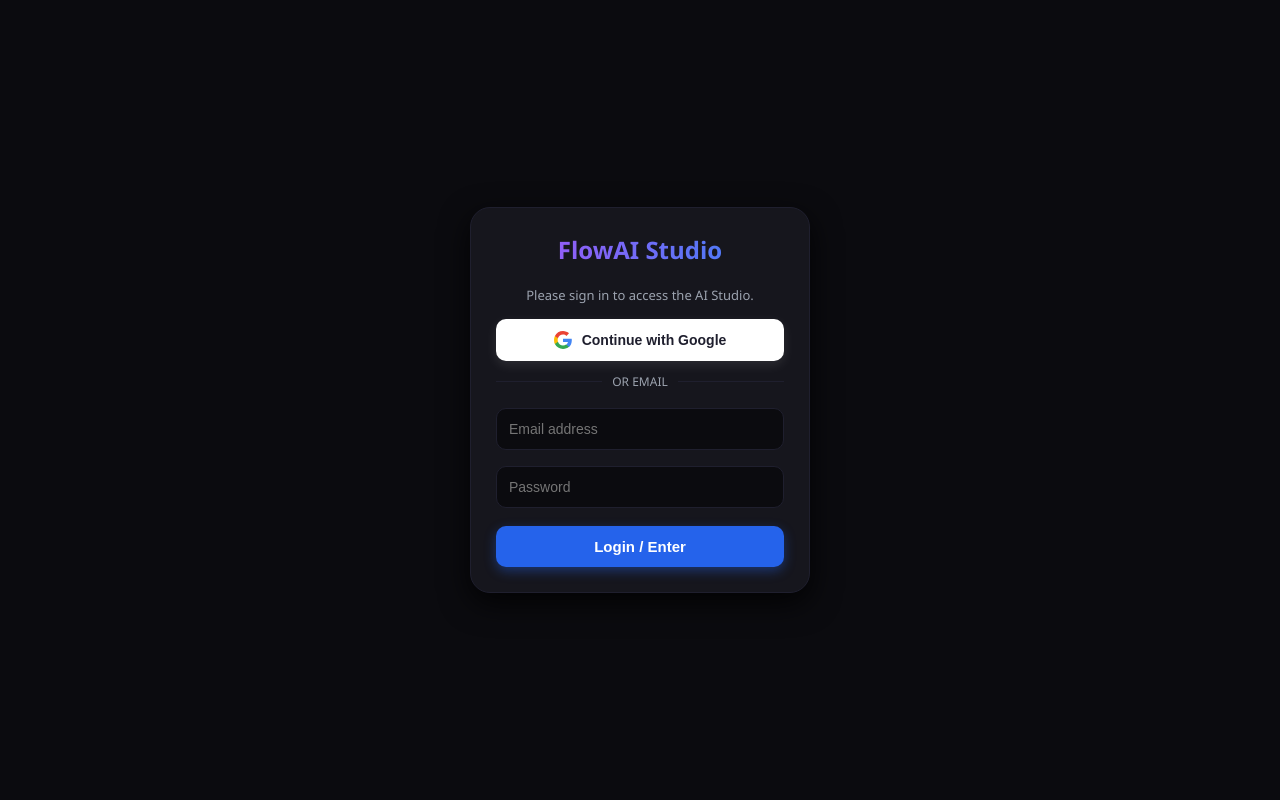
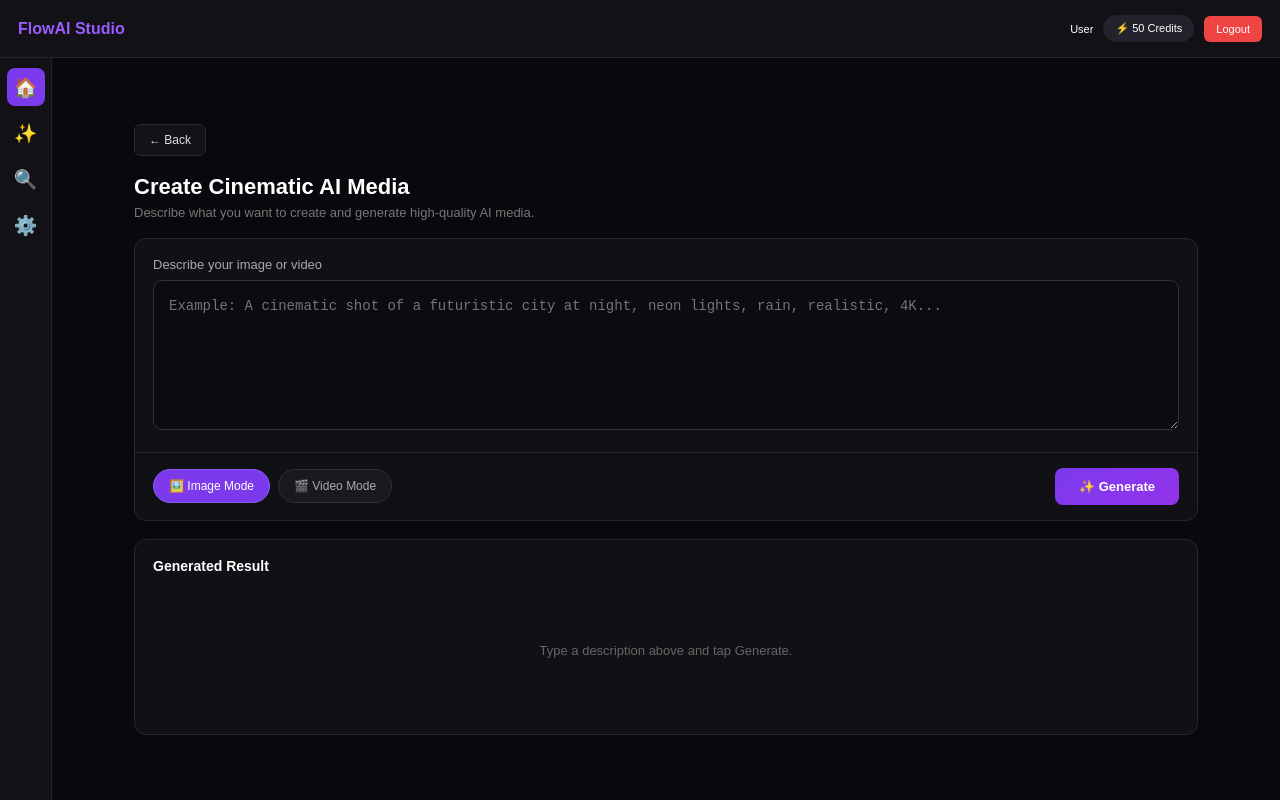
Before and after one commit to bbr46303-cell/flowai-studio, a website: page index.html in a window 1280 px wide. Drawn offline with Linux system fonts and the light colour scheme.

Commit message:
Update index.html

```diff
--- a/index.html
+++ b/index.html
@@ -3,237 +3,642 @@
 <head>
 <meta charset="UTF-8">
 <meta name="viewport" content="width=device-width, initial-scale=1.0">
-  <title>FlowAI Studio - Google Labs Style</title>
+<title>FlowAI Studio</title>
 
 <style>
-    * { box-sizing: border-box; }
-    body { font-family: 'Segoe UI', Tahoma, Geneva, Verdana, sans-serif; background: #0b0b0f; color: #f3f4f6; margin: 0; height: 100vh; overflow: hidden; display: flex; }
+*{
+    box-sizing:border-box;
+    margin:0;
+    padding:0;
+}
 
-    /* App Layout */
-    #appContainer { display: none; height: 100vh; width: 100vw; background: #0b0b0f; display: none; }
-    .sidebar { width: 70px; background: #121218; border-right: 1px solid #1f1f2e; display: flex; flex-direction: column; align-items: center; padding-top: 20px; gap: 20px; z-index: 10; flex-shrink: 0; }
-    .sidebar-icon { width: 42px; height: 42px; border-radius: 12px; display: flex; justify-content: center; align-items: center; cursor: pointer; color: #9ca3af; transition: 0.2s; font-size: 18px; }
-    .sidebar-icon:hover, .sidebar-icon.active { background: #7c3aed; color: #fff; }
+body{
+    font-family:Arial,Helvetica,sans-serif;
+    background:#09090d;
+    color:#fff;
+    min-height:100vh;
+}
 
-    .main-content { flex: 1; display: flex; flex-direction: column; overflow-y: auto; height: 100vh; background: #0b0b0f; }
+.topbar{
+    height:58px;
+    background:#111116;
+    border-bottom:1px solid #24242d;
+    display:flex;
+    align-items:center;
+    justify-content:space-between;
+    padding:0 18px;
+}
 
-    .navbar { display: flex; justify-content: space-between; align-items: center; padding: 12px 20px; border-bottom: 1px solid #1f1f2e; background: #121218; }
-    .logo { font-size: 18px; font-weight: bold; background: linear-gradient(90deg, #a855f7, #3b82f6); -webkit-background-clip: text; -webkit-text-fill-color: transparent; }
-    .nav-right { display: flex; align-items: center; gap: 10px; }
-    .credits-badge { background: #1f1f2e; padding: 5px 12px; border-radius: 20px; font-size: 12px; border: 1px solid #374151; font-weight: 500; color: #fff; }
-    .logout-btn { background: #ef4444; color: white; border: none; padding: 6px 12px; border-radius: 8px; font-size: 12px; font-weight: bold; cursor: pointer; }
+.logo{
+    color:#9b5cff;
+    font-size:16px;
+    font-weight:bold;
+}
 
-    .dashboard-container { padding: 30px; background: #0b0b0f; }
-    .hero-banner { background: linear-gradient(135deg, #1e1b4b, #111827); border: 1px solid #312e81; padding: 30px; border-radius: 16px; margin-bottom: 30px; display: flex; justify-content: space-between; align-items: center; flex-wrap: wrap; gap: 20px; }
-    .new-project-btn { background: #7c3aed; color: white; border: none; padding: 12px 24px; border-radius: 12px; font-weight: bold; cursor: pointer; font-size: 15px; transition: 0.2s; box-shadow: 0 4px 12px rgba(124, 58, 237, 0.4); }
-    .new-project-btn:hover { background: #6d28d9; }
+.user-area{
+    display:flex;
+    align-items:center;
+    gap:10px;
+    font-size:11px;
+}
 
-    .section-title { font-size: 18px; margin-bottom: 15px; color: #e5e7eb; font-weight: 600; }
-    .gallery-grid { display: grid; grid-template-columns: repeat(auto-fill, minmax(240px, 1fr)); gap: 20px; }
-    .card { background: #16161d; border: 1px solid #1f1f2e; border-radius: 12px; overflow: hidden; cursor: pointer; transition: 0.2s; }
-    .card:hover { transform: translateY(-4px); border-color: #7c3aed; }
-    .card-thumbnail { height: 140px; background: #22222e; display: flex; justify-content: center; align-items: center; color: #9ca3af; font-size: 14px; }
-    .card-footer { padding: 12px; font-size: 13px; color: #9ca3af; }
+.credits{
+    background:#24232d;
+    padding:7px 12px;
+    border-radius:20px;
+    color:#fff;
+}
 
-    #studioView { display: none; flex: 1; flex-direction: column; justify-content: space-between; padding: 20px; height: 100%; box-sizing: border-box; background: #0b0b0f; }
-    .workspace-preview { flex: 1; display: flex; justify-content: center; align-items: center; border: 2px dashed #1f1f2e; border-radius: 16px; margin: 15px 0; color: #9ca3af; font-size: 16px; background: rgba(22, 22, 29, 0.5); position: relative; overflow: hidden; min-height: 40vh; max-height: 50vh; }
-    .workspace-preview img, .workspace-preview video { max-height: 100%; max-width: 100%; border-radius: 12px; object-fit: contain; }
+.logout{
+    border:0;
+    background:#ef4444;
+    color:#fff;
+    padding:7px 12px;
+    border-radius:6px;
+    font-size:11px;
+}
 
-    .workspace-controls { display: flex; gap: 10px; margin-bottom: 10px; justify-content: center; }
-    .ctrl-pill { background: #16161d; border: 1px solid #1f1f2e; padding: 8px 16px; border-radius: 20px; color: #9ca3af; font-size: 13px; cursor: pointer; font-weight: 600; transition: 0.2s; }
-    .ctrl-pill.active { background: #7c3aed; color: #fff; border-color: #7c3aed; }
+.layout{
+    display:flex;
+    min-height:calc(100vh - 58px);
+}
 
-    .prompt-box-container { display: flex; flex-direction: column; max-width: 700px; margin: 0 auto; width: 100%; background: #16161d; border: 1px solid #2d2d3d; border-radius: 16px; padding: 15px; box-shadow: 0 8px 24px rgba(0,0,0,0.5); }
-    .prompt-input { background: transparent; border: none; color: #fff; font-size: 15px; resize: none; outline: none; height: 50px; font-family: inherit; }
-    .prompt-actions { display: flex; justify-content: space-between; align-items: center; margin-top: 10px; border-top: 1px solid #22222e; padding-top: 10px; }
-    .generate-action-btn { background: #7c3aed; color: white; border: none; padding: 10px 24px; border-radius: 10px; font-weight: bold; cursor: pointer; transition: 0.2s; }
-    .generate-action-btn:hover { background: #6d28d9; }
+.sidebar{
+    width:52px;
+    background:#111116;
+    border-right:1px solid #24242d;
+    display:flex;
+    flex-direction:column;
+    align-items:center;
+    padding-top:10px;
+    gap:8px;
+}
 
-    .back-dashboard { background: transparent; border: 1px solid #1f1f2e; color: #f3f4f6; padding: 6px 12px; border-radius: 8px; cursor: pointer; font-size: 13px; margin-bottom: 5px; align-self: flex-start; }
+.side-btn{
+    width:38px;
+    height:38px;
+    border:0;
+    background:transparent;
+    color:#aaa;
+    border-radius:8px;
+    font-size:19px;
+}
 
-    /* Full Screen Login Overlay */
-    #authOverlay { position: fixed; top: 0; left: 0; width: 100vw; height: 100vh; background: #0b0b0f; display: flex; justify-content: center; align-items: center; z-index: 1000; overflow-y: auto; padding: 20px; box-sizing: border-box; }
-    .auth-card { background: #16161d; padding: 25px; border-radius: 20px; width: 100%; max-width: 340px; border: 1px solid #1f1f2e; text-align: center; box-shadow: 0 10px 30px rgba(0,0,0,0.8); margin: auto; }
-    .auth-input { width: 100%; padding: 12px; margin: 8px 0; background: #0b0b0f; border: 1px solid #1f1f2e; color: #fff; border-radius: 10px; box-sizing: border-box; font-size: 14px; outline: none; }
+.side-btn.active{
+    background:#7c3aed;
+    color:#fff;
+}
 
-    .google-btn { width: 100%; padding: 12px; background: #ffffff; color: #1f1f2e; border: none; border-radius: 10px; font-weight: bold; cursor: pointer; margin-bottom: 12px; font-size: 14px; display: flex; align-items: center; justify-content: center; gap: 10px; box-shadow: 0 4px 12px rgba(255,255,255,0.1); transition: 0.2s; }
-    .google-btn:hover { background: #f3f4f6; }
+.main{
+    flex:1;
+    padding:18px;
+    max-width:1100px;
+    margin:auto;
+}
 
-    .divider { display: flex; align-items: center; text-align: center; color: #9ca3af; font-size: 12px; margin: 10px 0; }
-    .divider::before, .divider::after { content: ''; flex: 1; border-bottom: 1px solid #1f1f2e; }
-    .divider::before { margin-right: 10px; }
-    .divider::after { margin-left: 10px; }
+.back{
+    border:1px solid #292934;
+    background:#121218;
+    color:#ddd;
+    padding:8px 14px;
+    border-radius:7px;
+    font-size:12px;
+    cursor:pointer;
+    margin-bottom:18px;
+}
 
-    .auth-submit-btn { width: 100%; padding: 12px; background: #2563eb; color: #ffffff; border: none; border-radius: 10px; font-weight: bold; cursor: pointer; margin-top: 10px; font-size: 15px; box-shadow: 0 4px 12px rgba(37, 99, 235, 0.4); }
-    .auth-submit-btn:hover { background: #1d4ed8; }
+.title{
+    font-size:22px;
+    font-weight:bold;
+    margin-bottom:5px;
+}
+
+.subtitle{
+    color:#777;
+    font-size:13px;
+    margin-bottom:18px;
+}
+
+.editor{
+    border:1px solid #272731;
+    background:#101015;
+    border-radius:12px;
+    overflow:hidden;
+}
+
+.prompt-area{
+    padding:18px;
+}
+
+label{
+    display:block;
+    color:#aaa;
+    font-size:13px;
+    margin-bottom:8px;
+}
+
+textarea{
+    width:100%;
+    min-height:150px;
+    resize:vertical;
+    background:#0b0b10;
+    border:1px solid #30303a;
+    color:#fff;
+    border-radius:9px;
+    padding:15px;
+    font-size:14px;
+    line-height:1.5;
+    outline:none;
+}
+
+textarea:focus{
+    border-color:#8b5cf6;
+    box-shadow:0 0 0 2px rgba(139,92,246,.15);
+}
+
+.controls{
+    display:flex;
+    align-items:center;
+    justify-content:space-between;
+    gap:12px;
+    padding:15px 18px;
+    border-top:1px solid #25252e;
+    flex-wrap:wrap;
+}
+
+.modes{
+    display:flex;
+    gap:8px;
+}
+
+.mode{
+    border:1px solid #30303a;
+    background:#19191f;
+    color:#aaa;
+    padding:9px 15px;
+    border-radius:20px;
+    cursor:pointer;
+    font-size:12px;
+}
+
+.mode.active{
+    background:#7c3aed;
+    border-color:#8b5cf6;
+    color:white;
+}
+
+.generate{
+    border:0;
+    background:linear-gradient(135deg,#7c3aed,#9333ea);
+    color:#fff;
+    padding:11px 24px;
+    border-radius:8px;
+    font-weight:bold;
+    cursor:pointer;
+    font-size:13px;
+}
+
+.generate:hover{
+    opacity:.9;
+}
+
+.generate:disabled{
+    opacity:.5;
+    cursor:not-allowed;
+}
+
+.result{
+    margin-top:18px;
+    border:1px solid #272731;
+    background:#101015;
+    border-radius:12px;
+    min-height:180px;
+    padding:18px;
+}
+
+.result-title{
+    font-size:14px;
+    font-weight:bold;
+    margin-bottom:12px;
+}
+
+.placeholder{
+    min-height:130px;
+    display:flex;
+    align-items:center;
+    justify-content:center;
+    text-align:center;
+    color:#666;
+    font-size:13px;
+}
+
+.loading{
+    display:none;
+    align-items:center;
+    justify-content:center;
+    flex-direction:column;
+    gap:12px;
+    min-height:130px;
+    color:#aaa;
+}
+
+.spinner{
+    width:32px;
+    height:32px;
+    border:3px solid #292932;
+    border-top-color:#8b5cf6;
+    border-radius:50%;
+    animation:spin 1s linear infinite;
+}
+
+@keyframes spin{
+    to{transform:rotate(360deg);}
+}
+
+.error{
+    display:none;
+    background:#351719;
+    border:1px solid #7f1d1d;
+    color:#fca5a5;
+    padding:12px;
+    border-radius:8px;
+    font-size:13px;
+}
+
+.result img,
+.result video{
+    width:100%;
+    max-height:600px;
+    object-fit:contain;
+    border-radius:8px;
+    background:#050507;
+}
+
+.download{
+    display:inline-block;
+    margin-top:12px;
+    background:#27272f;
+    color:white;
+    padding:9px 15px;
+    border-radius:7px;
+    text-decoration:none;
+    font-size:12px;
+}
+
+@media(max-width:600px){
+
+    .topbar{
+        padding:0 10px;
+    }
+
+    .user-area{
+        gap:5px;
+    }
+
+    .user-email{
+        display:none;
+    }
+
+    .sidebar{
+        width:48px;
+    }
+
+    .main{
+        padding:14px 10px;
+    }
+
+    .title{
+        font-size:19px;
+    }
+
+    .controls{
+        flex-direction:column;
+        align-items:stretch;
+    }
+
+    .modes{
+        width:100%;
+    }
+
+    .mode{
+        flex:1;
+        text-align:center;
+    }
+
+    .generate{
+        width:100%;
+    }
+
+    textarea{
+        min-height:170px;
+    }
+}
 </style>
 </head>
+
 <body>
 
-  <!-- Mandatory Login / Signup Overlay -->
-  <div id="authOverlay">
-    <div class="auth-card">
-      <h2 style="margin-top:0; background: linear-gradient(90deg, #a855f7, #3b82f6); -webkit-background-clip: text; -webkit-text-fill-color: transparent;">FlowAI Studio</h2>
-      <p style="color: #9ca3af; font-size: 13px; margin-bottom: 15px;">Please sign in to access the AI Studio.</p>
+<header class="topbar">
+    <div class="logo">FlowAI Studio</div>
 
-      <button class="google-btn" onclick="handleGoogleLogin()">
-        <svg width="18" height="18" viewBox="0 0 24 24"><path fill="#4285F4" d="M23.745 12.27c0-.7-.06-1.4-.19-2.07H12v4.51h6.6c-.29 1.52-1.14 2.82-2.4 3.68v3.05h3.88c2.27-2.09 3.66-5.17 3.66-9.17z"/><path fill="#34A853" d="M12 24c3.24 0 5.95-1.08 7.93-2.91l-3.88-3.05c-1.08.72-2.45 1.16-4.05 1.16-3.13 0-5.78-2.11-6.73-4.96H1.19v3.15C3.17 21.36 7.23 24 12 24z"/><path fill="#FBBC05" d="M5.27 14.24c-.25-.72-.38-1.49-.38-2.24s.13-1.52.38-2.24V6.61H1.19C.43 8.15 0 9.99 0 12s.43 3.85 1.19 5.39l4.08-3.15z"/><path fill="#EA4335" d="M12 4.75c1.77 0 3.35.61 4.6 1.8l3.42-3.42C17.95 1.19 15.24 0 12 0 7.23 0 3.17 2.64 1.19 6.61l4.08 3.15c.95-2.85 3.6-4.96 6.73-4.96z"/></svg>
-        Continue with Google
+    <div class="user-area">
+        <span class="user-email" id="userEmail">User</span>
+        <span class="credits">⚡ <span id="credits">50</span> Credits</span>
+        <button class="logout" onclick="logout()">Logout</button>
+    </div>
+</header>
+
+<div class="layout">
+
+    <aside class="sidebar">
+        <button class="side-btn active" onclick="goHome()">🏠</button>
+        <button class="side-btn">✨</button>
+        <button class="side-btn">🔍</button>
+        <button class="side-btn">⚙️</button>
+    </aside>
+
+    <main class="main">
+
+        <button class="back" onclick="goHome()">← Back</button>
+
+        <h1 class="title">Create Cinematic AI Media</h1>
+
+        <p class="subtitle">
+            Describe what you want to create and generate high-quality AI media.
+        </p>
+
+        <section class="editor">
+
+            <div class="prompt-area">
+
+                <label for="prompt">
+                    Describe your image or video
+                </label>
+
+                <textarea
+                    id="prompt"
+                    placeholder="Example: A cinematic shot of a futuristic city at night, neon lights, rain, realistic, 4K..."
+                ></textarea>
+
+            </div>
+
+            <div class="controls">
+
+                <div class="modes">
+
+                    <button
+                        class="mode active"
+                        id="imageMode"
+                        onclick="setMode('image')">
+                        🖼️ Image Mode
                     </button>
 
-      <div class="divider">OR EMAIL</div>
+                    <button
+                        class="mode"
+                        id="videoMode"
+                        onclick="setMode('video')">
+                        🎬 Video Mode
+                    </button>
 
-      <input type="email" id="authEmail" class="auth-input" placeholder="Email address">
-      <input type="password" id="authPassword" class="auth-input" placeholder="Password">
-
-      <button class="auth-submit-btn" onclick="handleEmailLogin()">Login / Enter</button>
-    </div>
                 </div>
 
-  <!-- Main App -->
-  <div id="appContainer" style="display: none;">
-    <div class="sidebar">
-      <div class="sidebar-icon active" onclick="switchView('dashboard')">🏠</div>
-      <div class="sidebar-icon" onclick="switchView('studio')">✨</div>
-      <div class="sidebar-icon">🔍</div>
-      <div class="sidebar-icon">⚙️</div>
+                <button
+                    class="generate"
+                    id="generateBtn"
+                    onclick="generateMedia()">
+                    ✨ Generate
+                </button>
+
             </div>
 
-    <div class="main-content">
-      <div class="navbar">
-        <div class="logo">FlowAI Studio</div>
-        <div class="nav-right">
-          <span id="userEmailDisplay" style="font-size: 12px; color: #9ca3af;"></span>
-          <div class="credits-badge">⚡ 50 Credits</div>
-          <button class="logout-btn" onclick="handleLogout()">Logout</button>
-        </div>
+        </section>
+
+        <section class="result">
+
+            <div class="result-title">
+                Generated Result
             </div>
 
-      <!-- Dashboard -->
-      <div id="dashboardView" class="dashboard-container">
-        <div class="hero-banner">
-          <div>
-            <h2>Create Cinematic AI Media</h2>
-            <p style="color: #9ca3af; margin: 5px 0 0 0;">Transform your imagination into high-quality images and videos.</p>
-          </div>
-          <button class="new-project-btn" onclick="switchView('studio')">+ New Project</button>
-        </div>
-        <div class="section-title">Recent Creations</div>
-        <div class="gallery-grid">
-          <div class="card" onclick="switchView('studio')">
-            <div class="card-thumbnail">🎬 Sci-Fi City Loop</div>
-            <div class="card-footer">Aug 27, 04:15 PM</div>
-          </div>
-        </div>
+            <div class="placeholder" id="placeholder">
+                Type a description above and tap Generate.
             </div>
 
-      <!-- Studio View -->
-      <div id="studioView">
-        <button class="back-dashboard" onclick="switchView('dashboard')">← Back</button>
-        <div class="workspace-preview" id="previewArea">Type a prompt below and generate...</div>
-        <div class="workspace-controls">
-          <div class="ctrl-pill active" id="modeImgBtn" onclick="setStudioMode('image')">🖼️ Image Mode</div>
-          <div class="ctrl-pill" id="modeVidBtn" onclick="setStudioMode('video')">🎥 Video Mode</div>
+            <div class="loading" id="loading">
+                <div class="spinner"></div>
+                <div id="loadingText">Generating your creation...</div>
             </div>
-        <div class="prompt-box-container">
-          <textarea class="prompt-input" id="userPrompt" placeholder="Describe your creation..."></textarea>
-          <div class="prompt-actions">
-            <div id="statusText" style="font-size: 13px; color: #9ca3af;">Ready</div>
-            <button class="generate-action-btn" onclick="startGeneration()">Generate 🚀</button>
-          </div>
-        </div>
-      </div>
-    </div>
+
+            <div class="error" id="error"></div>
+
+            <div id="output"></div>
+
+        </section>
+
+    </main>
+
 </div>
 
 <script>
-    let currentMode = 'image';
 
-    window.onload = function() {
-      const savedUser = localStorage.getItem('flowai_user');
-      if (savedUser) {
-        showApp(savedUser);
-      } else {
-        document.getElementById('authOverlay').style.display = 'flex';
+let currentMode = "image";
+
+function setMode(mode){
+
+    currentMode = mode;
+
+    document
+        .getElementById("imageMode")
+        .classList.toggle("active", mode === "image");
+
+    document
+        .getElementById("videoMode")
+        .classList.toggle("active", mode === "video");
+
+    const prompt = document.getElementById("prompt");
+
+    if(mode === "video"){
+        prompt.placeholder =
+        "Example: A cinematic drone shot flying over snowy mountains at sunrise, realistic, smooth camera movement...";
+    }else{
+        prompt.placeholder =
+        "Example: A cinematic shot of a futuristic city at night, neon lights, rain, realistic, 4K...";
     }
 }
 
-    function handleGoogleLogin() {
-      const googleUser = "google.user@gmail.com";
-      localStorage.setItem('flowai_user', googleUser);
-      showApp(googleUser);
-    }
+async function generateMedia(){
 
-    function handleEmailLogin() {
-      const email = document.getElementById('authEmail').value;
-      const password = document.getElementById('authPassword').value;
+    const prompt =
+        document.getElementById("prompt").value.trim();
 
-      if (!email || !password) {
-        alert("Please enter email and password!");
+    const button =
+        document.getElementById("generateBtn");
+
+    const placeholder =
+        document.getElementById("placeholder");
+
+    const loading =
+        document.getElementById("loading");
+
+    const error =
+        document.getElementById("error");
+
+    const output =
+        document.getElementById("output");
+
+    if(!prompt){
+
+        error.style.display = "block";
+        error.innerText =
+        "Please enter a description first.";
+
         return;
     }
 
-      localStorage.setItem('flowai_user', email);
-      showApp(email);
+    error.style.display = "none";
+    output.innerHTML = "";
+    placeholder.style.display = "none";
+    loading.style.display = "flex";
+
+    button.disabled = true;
+
+    document.getElementById("loadingText").innerText =
+        currentMode === "video"
+        ? "Generating your video..."
+        : "Generating your image...";
+
+    try{
+
+        /*
+         * Your backend API endpoint.
+         * The server should receive:
+         * {
+         *   prompt: "...",
+         *   mode: "image" / "video"
+         * }
+         */
+
+        const response = await fetch("/api/generate", {
+
+            method:"POST",
+
+            headers:{
+                "Content-Type":"application/json"
+            },
+
+            body:JSON.stringify({
+                prompt:prompt,
+                mode:currentMode
+            })
+
+        });
+
+        const data = await response.json();
+
+        if(!response.ok){
+            throw new Error(
+                data.error || "Generation failed."
+            );
         }
 
-    function showApp(email) {
-      document.getElementById('authOverlay').style.display = 'none';
-      document.getElementById('appContainer').style.display = 'flex';
-      document.getElementById('userEmailDisplay').innerText = email;
+        loading.style.display = "none";
+
+        /*
+         * Supported backend responses:
+         *
+         * Image:
+         * { "url": "https://..." }
+         *
+         * Video:
+         * { "url": "https://..." }
+         */
+
+        if(!data.url){
+
+            throw new Error(
+                "No generated media URL was returned."
+            );
         }
 
-    function handleLogout() {
-      localStorage.removeItem('flowai_user');
-      document.getElementById('authOverlay').style.display = 'flex';
-      document.getElementById('appContainer').style.display = 'none';
-      document.getElementById('authEmail').value = '';
-      document.getElementById('authPassword').value = '';
+        if(currentMode === "image"){
+
+            output.innerHTML = `
+                <img
+                    src="${data.url}"
+                    alt="Generated AI Image"
+                >
+
+                <a
+                    class="download"
+                    href="${data.url}"
+                    target="_blank"
+                    download
+                >
+                    ⬇ Download Image
+                </a>
+            `;
+
+        }else{
+
+            output.innerHTML = `
+                <video
+                    src="${data.url}"
+                    controls
+                    autoplay
+                    loop
+                ></video>
+
+                <a
+                    class="download"
+                    href="${data.url}"
+                    target="_blank"
+                    download
+                >
+                    ⬇ Download Video
+                </a>
+            `;
         }
 
-    function switchView(viewName) {
-      document.getElementById('dashboardView').style.display = viewName === 'studio' ? 'none' : 'block';
-      document.getElementById('studioView').style.display = viewName === 'studio' ? 'flex' : 'none';
+    }catch(err){
+
+        loading.style.display = "none";
+
+        error.style.display = "block";
+
+        error.innerText =
+            err.message ||
+            "Something went wrong. Please try again.";
+
+    }finally{
+
+        button.disabled = false;
+
+    }
 }
 
-    function setStudioMode(mode) {
-      currentMode = mode;
-      document.getElementById('modeImgBtn').classList.toggle('active', mode === 'image');
-      document.getElementById('modeVidBtn').classList.toggle('active', mode === 'video');
+function goHome(){
+    window.location.href = "/";
 }
 
-    async function startGeneration() {
-      const prompt = document.getElementById('userPrompt').value;
-      const previewArea = document.getElementById('previewArea');
-      const statusText = document.getElementById('statusText');
+function logout(){
 
-      if (!prompt) { alert("Please enter a prompt!"); return; }
+    localStorage.removeItem("user");
+    localStorage.removeItem("token");
 
-      statusText.innerText = "Generating...";
-      previewArea.innerHTML = "Creating your AI asset... ⏳";
+    window.location.href = "/login";
+}
 
-      try {
-        const response = await fetch('/generate-media', {
-          method: 'POST',
-          headers: { 'Content-Type': 'application/json' },
-          body: JSON.stringify({ prompt, mode: currentMode })
+document.addEventListener("DOMContentLoaded",function(){
+
+    const user =
+        localStorage.getItem("user");
+
+    if(user){
+        document.getElementById("userEmail").innerText = user;
+    }
+
 });
-        const data = await response.json();
 
-        if (data.url) {
-          statusText.innerText = "Success!";
-          if (data.type === 'video') {
-            previewArea.innerHTML = `<video src="${data.url}" controls autoplay loop muted playsinline style="max-height:100%; max-width:100%; border-radius:12px;"></video>`;
-          } else {
-            previewArea.innerHTML = `<img src="${data.url}" style="max-height:100%; max-width:100%; border-radius:12px;" />`;
-          }
-        } else {
-          previewArea.innerHTML = "Failed to generate.";
-        }
-      } catch (err) {
-        previewArea.innerHTML = "Error: " + err.message;
-      }
-    }
 </script>
+
 </body>
 </html>
```
Lines whose indentation alone changed are shown as unchanged.
